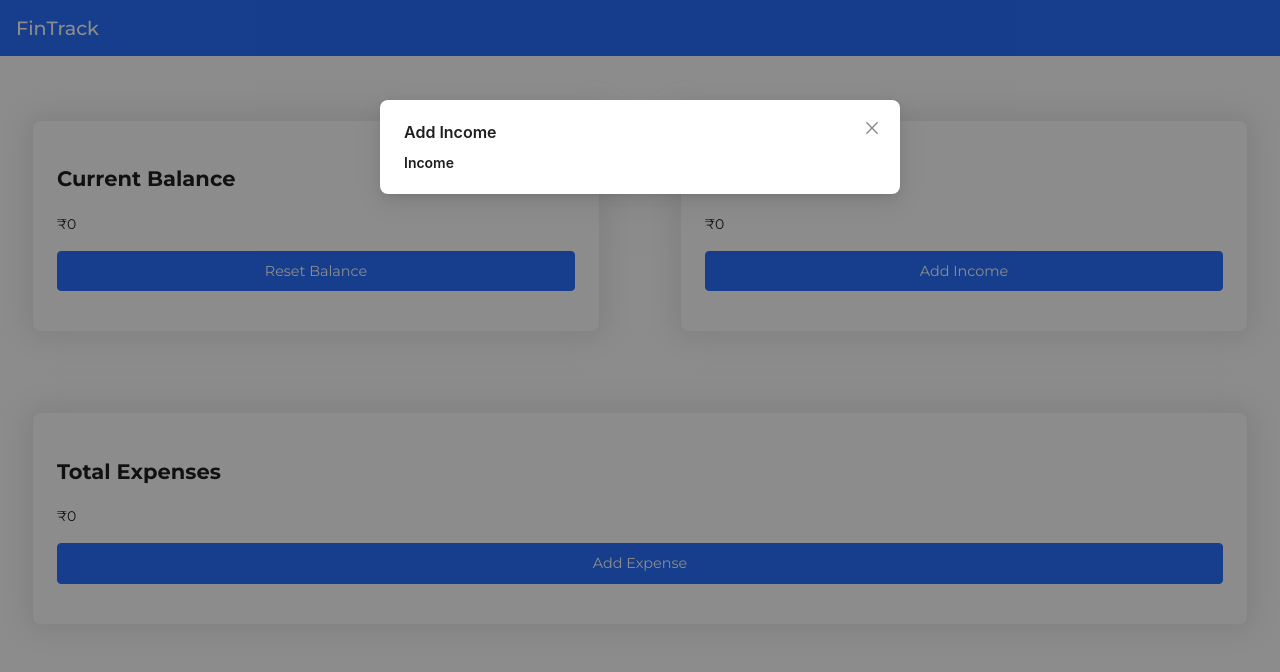
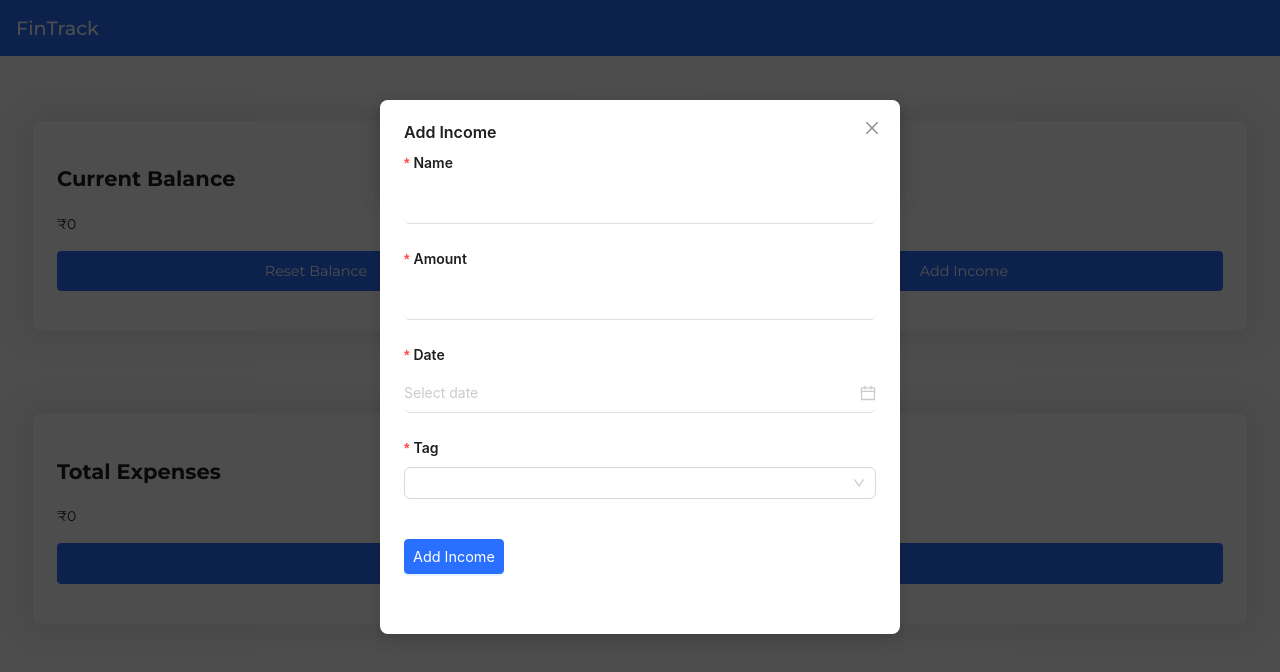
Before and after one commit to mokshmahajan2004/FinTrack, a React (Create React App) app: page /dashboard in a window 1280 px wide. Both pictures are taken after a click on the element "Add Income". Shown: the top 672 px of the page. Built offline with nearby package versions, Linux system fonts and the light colour scheme; no server answers.

Commit message:
Completed Modals

```diff
--- /dev/null
+++ b/src/Modals/addExpense.js
@@ -0,0 +1,81 @@
+import React from "react";
+import { Button, Modal, Form, Input, DatePicker, Select } from "antd";
+function AddExpenseModal({
+  isExpenseModalVisible,
+  handleExpenseCancel,
+  onFinish,
+}) {
+  const [form] = Form.useForm();
+  return (
+    <Modal
+      style={{ fontWeight: 600 }}
+      title="Add Expense"
+      open={isExpenseModalVisible}
+      onCancel={handleExpenseCancel}
+      footer={null}
+    >
+      <Form
+        form={form}
+        layout="vertical"
+        onFinish={(values) => {
+          onFinish(values, "expense");
+          form.resetFields();
+        }}
+      >
+        <Form.Item
+          style={{ fontWeight: 600 }}
+          label="Name"
+          name="name"
+          rules={[
+            {
+              required: true,
+              message: "Please input the name of the transaction!",
+            },
+          ]}
+        >
+          <Input type="text" className="custom-input" />
+        </Form.Item>
+        <Form.Item
+          style={{ fontWeight: 600 }}
+          label="Amount"
+          name="amount"
+          rules={[
+            { required: true, message: "Please input the expense amount!" },
+          ]}
+        >
+          <Input type="number" className="custom-input" />
+        </Form.Item>
+        <Form.Item
+          style={{ fontWeight: 600 }}
+          label="Date"
+          name="date"
+          rules={[
+            { required: true, message: "Please select the expense date!" },
+          ]}
+        >
+          <DatePicker className="custom-input" format="YYYY-MM-DD" />
+        </Form.Item>
+        <Form.Item
+          label="Tag"
+          name="tag"
+          style={{ fontWeight: 600 }}
+          rules={[{ required: true, message: "Please select a tag!" }]}
+        >
+          <Select className="select-input-2">
+            <Select.Option value="food">Food</Select.Option>
+            <Select.Option value="education">Education</Select.Option>
+            <Select.Option value="office">Office</Select.Option>
+            {/* Add more tags here */}
+          </Select>
+        </Form.Item>
+        <Form.Item>
+          <Button className="btn btn-blue" type="primary" htmlType="submit">
+            Add Expense
+          </Button>
+        </Form.Item>
+      </Form>
+    </Modal>
+  );
+}
+
+export default AddExpenseModal;
--- /dev/null
+++ b/src/Modals/addIncome.js
@@ -0,0 +1,82 @@
+import React from "react";
+import { Button, Modal, Form, Input, DatePicker, Select } from "antd";
+
+function AddIncomeModal({
+  isIncomeModalVisible,
+  handleIncomeCancel,
+  onFinish,
+}) {
+  const [form] = Form.useForm();
+  return (
+    <Modal
+      style={{ fontWeight: 600 }}
+      title="Add Income"
+      open={isIncomeModalVisible}
+      onCancel={handleIncomeCancel}
+      footer={null}
+    >
+      <Form
+        form={form}
+        layout="vertical"
+        onFinish={(values) => {
+          onFinish(values, "income");
+          form.resetFields();
+        }}
+      >
+        <Form.Item
+          style={{ fontWeight: 600 }}
+          label="Name"
+          name="name"
+          rules={[
+            {
+              required: true,
+              message: "Please input the name of the transaction!",
+            },
+          ]}
+        >
+          <Input type="text" className="custom-input" />
+        </Form.Item>
+        <Form.Item
+          style={{ fontWeight: 600 }}
+          label="Amount"
+          name="amount"
+          rules={[
+            { required: true, message: "Please input the income amount!" },
+          ]}
+        >
+          <Input type="number" className="custom-input" />
+        </Form.Item>
+        <Form.Item
+          style={{ fontWeight: 600 }}
+          label="Date"
+          name="date"
+          rules={[
+            { required: true, message: "Please select the income date!" },
+          ]}
+        >
+          <DatePicker format="YYYY-MM-DD" className="custom-input" />
+        </Form.Item>
+        <Form.Item
+          style={{ fontWeight: 600 }}
+          label="Tag"
+          name="tag"
+          rules={[{ required: true, message: "Please select a tag!" }]}
+        >
+          <Select className="select-input-2">
+            <Select.Option value="salary">Salary</Select.Option>
+            <Select.Option value="freelance">Freelance</Select.Option>
+            <Select.Option value="investment">Investment</Select.Option>
+            {/* Add more tags here */}
+          </Select>
+        </Form.Item>
+        <Form.Item>
+          <Button className="btn btn-blue" type="primary" htmlType="submit">
+            Add Income
+          </Button>
+        </Form.Item>
+      </Form>
+    </Modal>
+  );
+}
+
+export default AddIncomeModal;
--- a/src/pages/Dashboard.js
+++ b/src/pages/Dashboard.js
@@ -2,6 +2,8 @@ import React, { useState } from "react";
 import Header from "../components/Header";
 import Cards from "../components/Cards";
 import { Modal } from "antd";
+import AddExpenseModal from "../Modals/addExpense";
+import AddIncomeModal from "../Modals/addIncome";
 
 function Dashboard() {
   const [isExpenseModalVisible, setIsExpenseModalVisible] = useState(false);
@@ -21,6 +23,9 @@ function Dashboard() {
   const handleIncomeCancel = () => {
     setIsIncomeModalVisible(false);
   };
+  const onFinish=(values,type)=>{
+    console.log("On Finish",values,type)
+  }
   return (
     <div>
       <Header />
@@ -39,12 +44,16 @@ function Dashboard() {
       >
         Income
       </Modal>
-      <Modal style={{ fontWeight: 600 }}
-        title="Add Expense"
-        open={isExpenseModalVisible}
-        onCancel={handleExpenseCancel}
-        footer={null}>Expense
-        </Modal>
+      <AddExpenseModal
+            isExpenseModalVisible={isExpenseModalVisible}
+            handleExpenseCancel={handleExpenseCancel}
+            onFinish={onFinish}
+          />
+          <AddIncomeModal
+            isIncomeModalVisible={isIncomeModalVisible}
+            handleIncomeCancel={handleIncomeCancel}
+            onFinish={onFinish}
+          />
     </div>
   );
 }
```
